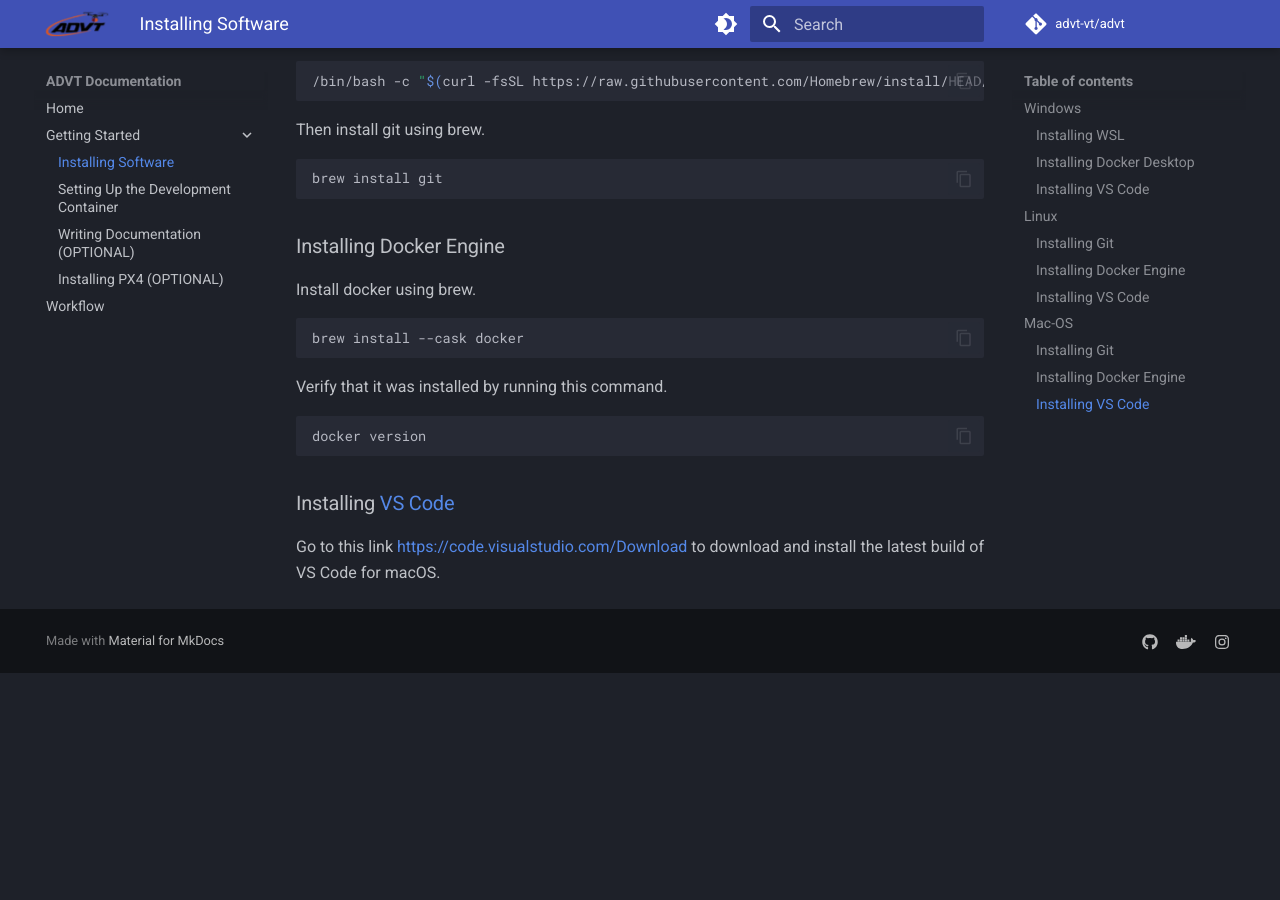
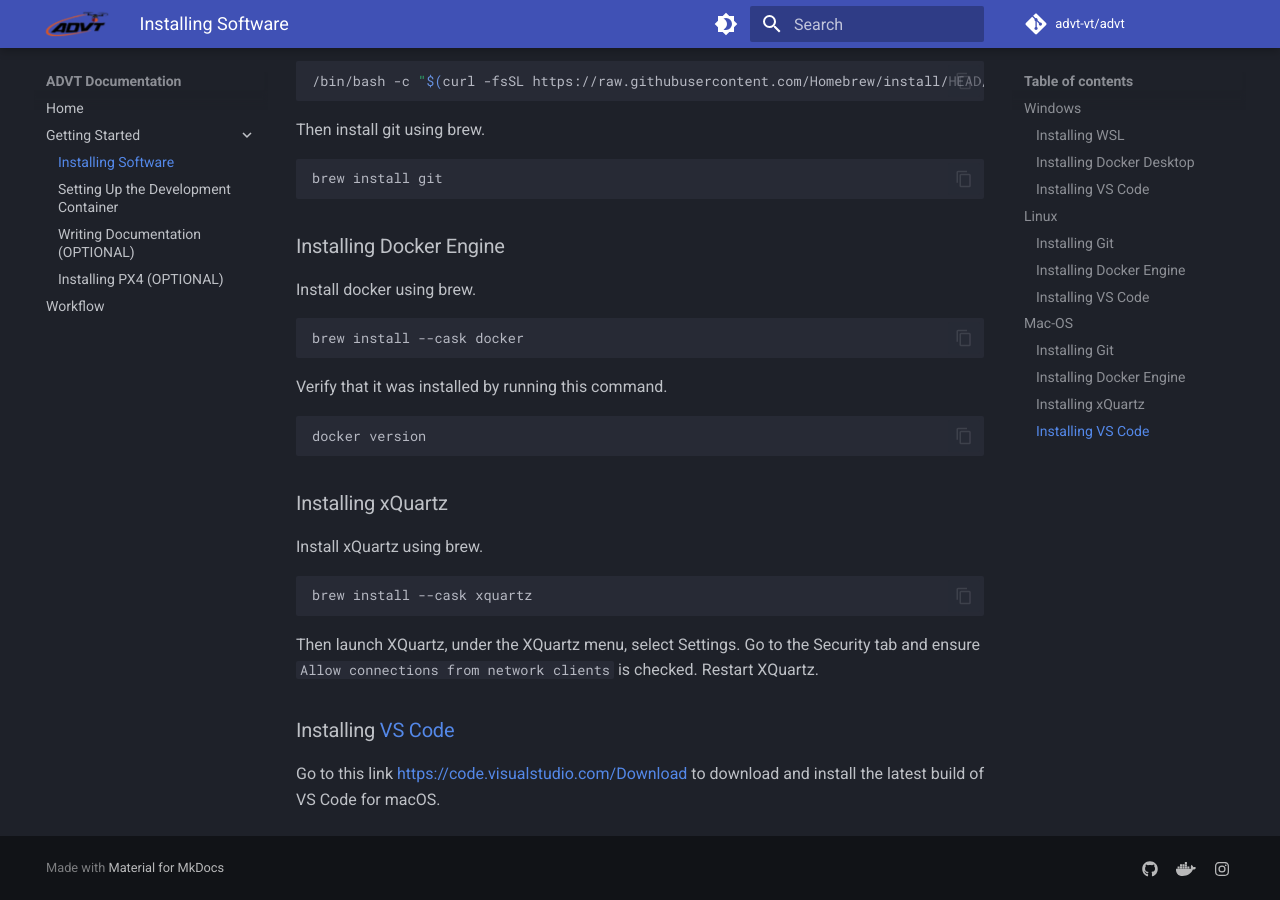
Before and after one commit to advt-vt/advt-vt.github.io, an MkDocs documentation site: the page built from docs/getting_started/installing_software.md, in a window 1280 px wide and 900 px high, scrolled down 3212 px. Built offline with MkDocs 1.6.1 and Material for MkDocs 9.7.7, drawn with Linux system fonts in a browser that asks for light colours; comment, search, counter and statistics services are not loaded; before the commit the page ends 3885 px from its top, so only the background shows below that.

Commit message:
Added install xQuartz for macos

````diff
--- a/docs/getting_started/installing_software.md
+++ b/docs/getting_started/installing_software.md
@@ -166,6 +166,16 @@
 docker version
 ```
 
+### Installing xQuartz
+
+Install xQuartz using brew.
+
+```bash
+brew install --cask xquartz
+```
+
+Then launch XQuartz, under the XQuartz menu, select Settings. Go to the Security tab and ensure `Allow connections from network clients` is checked. Restart XQuartz.
+
 ### Installing [VS Code](https://code.visualstudio.com/Download)
 
 Go to this link <https://code.visualstudio.com/Download> to download and install the latest build of VS Code for macOS.
````
